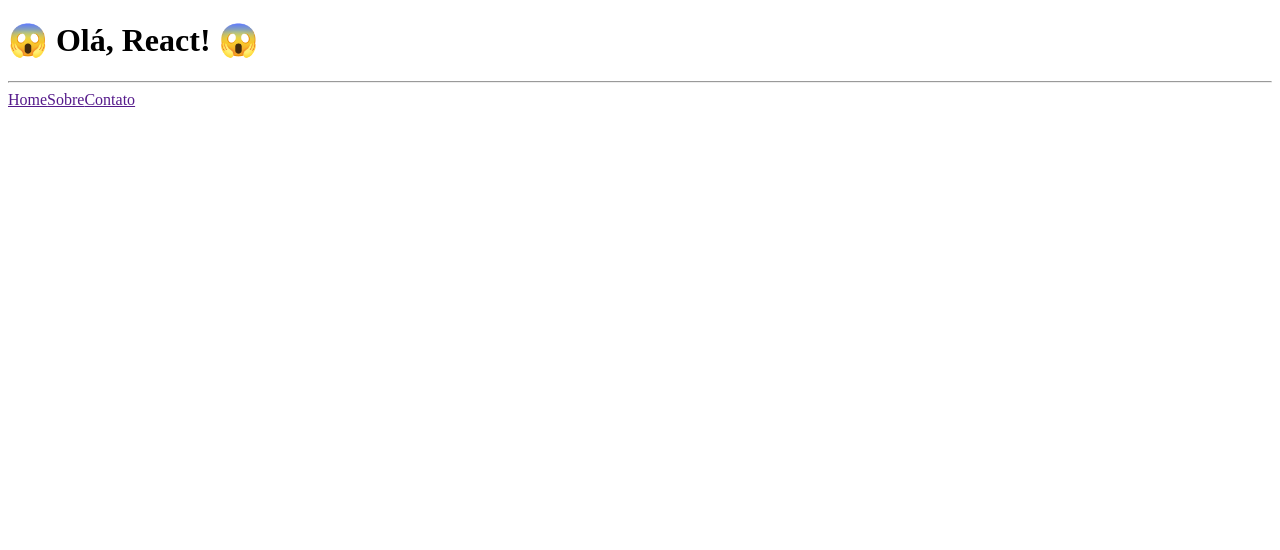
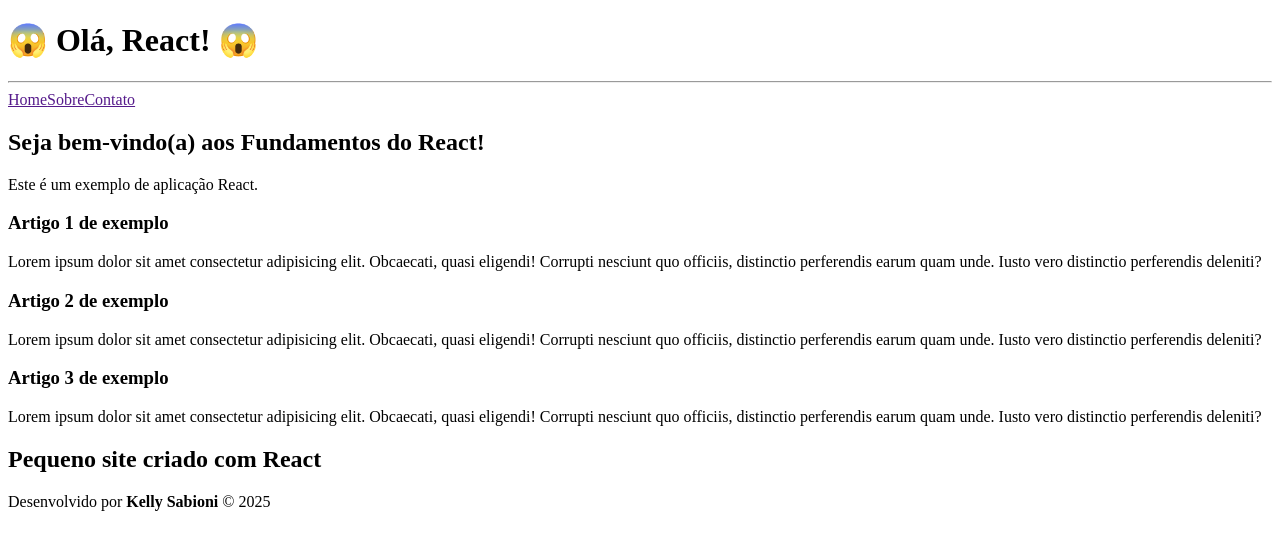
Before and after one commit to kellysabioni/react-fundamentos, a React (Vite) app: page / in a window 1280 px wide. Shown: the top 550 px of the page. Built offline with nearby package versions, Linux system fonts and the light colour scheme.

Commit message:
Atualiza App.jsx

```diff
--- a/src/App.tsx
+++ b/src/App.tsx
@@ -2,6 +2,7 @@
   // Comentário de uma linha
   /* Comentários de múltiplas linhas */
   return (
+    <>
       <header>
         <h1>😱 Olá, React! 😱</h1>
         <hr />
@@ -11,5 +12,48 @@
           <a href="">Contato</a>
         </nav>
       </header>
+
+      {/* Comentários no meio do JSX: é normal ficar entre {} */}
+      {/* Ao usar outros elementos HTML no JSX, é importante envolver tudo em um único <></> (Fragmento React) */}
+
+      <main>
+        <section>
+          <h2>Seja bem-vindo(a) aos Fundamentos do React!</h2>
+          <p>Este é um exemplo de aplicação React.</p>
+
+          <article>
+            <h3>Artigo 1 de exemplo </h3>
+            <p>
+              Lorem ipsum dolor sit amet consectetur adipisicing elit.
+              Obcaecati, quasi eligendi! Corrupti nesciunt quo officiis,
+              distinctio perferendis earum quam unde. Iusto vero distinctio
+              perferendis deleniti?
+            </p>
+
+            <h3>Artigo 2 de exemplo </h3>
+            <p>
+              Lorem ipsum dolor sit amet consectetur adipisicing elit.
+              Obcaecati, quasi eligendi! Corrupti nesciunt quo officiis,
+              distinctio perferendis earum quam unde. Iusto vero distinctio
+              perferendis deleniti?
+            </p>
+
+            <h3>Artigo 3 de exemplo </h3>
+            <p>
+              Lorem ipsum dolor sit amet consectetur adipisicing elit.
+              Obcaecati, quasi eligendi! Corrupti nesciunt quo officiis,
+              distinctio perferendis earum quam unde. Iusto vero distinctio
+              perferendis deleniti?
+            </p>
+          </article>
+        </section>
+      </main>
+      <footer>
+        <h2>Pequeno site criado com React </h2>
+        <p>
+          Desenvolvido por <b>Kelly Sabioni</b> &copy; 2025{" "}
+        </p>
+      </footer>
+    </>
   );
 }
```
Lines whose indentation alone changed are shown as unchanged.
